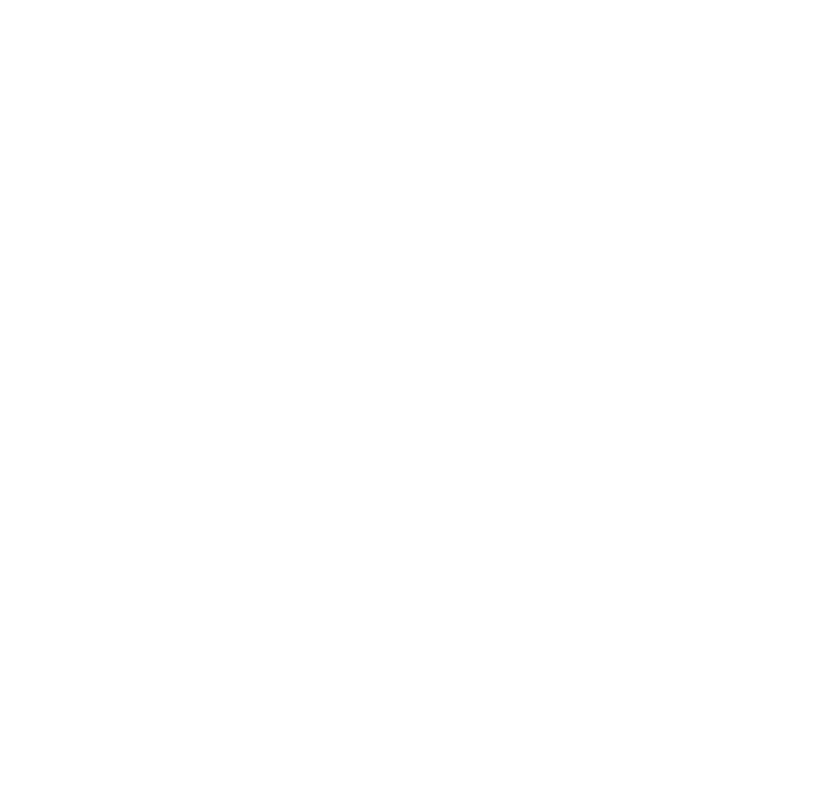
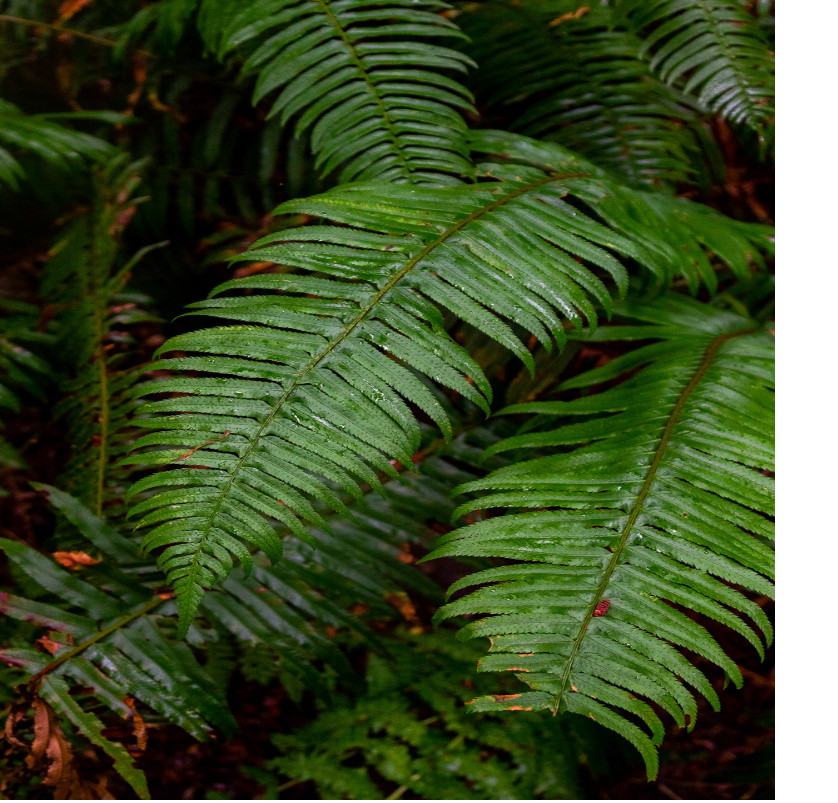
Before and after one commit to gcerv93/signup_form, a plain HTML site: page index.html in a window 1280 px wide. Shown: the whole page, without its empty margins (0-838 px from the left). Drawn offline with Linux system fonts and the light colour scheme.

Commit message:
add image div

```diff
--- a/index.html
+++ b/index.html
@@ -8,6 +8,10 @@
   <title>Signup Form</title>
 </head>
 <body>
-
+  <div class="main">
+    <div class="image">
+      <img src="./images/main.jpeg" alt="leaves">
+    </div>
+  </div>
 </body>
 </html>
--- a/styles.css
+++ b/styles.css
@@ -0,0 +1,67 @@
+/* http://meyerweb.com/eric/tools/css/reset/
+   v2.0 | 20110126
+   License: none (public domain)
+*/
+
+html, body, div, span, applet, object, iframe,
+h1, h2, h3, h4, h5, h6, p, blockquote, pre,
+a, abbr, acronym, address, big, cite, code,
+del, dfn, em, img, ins, kbd, q, s, samp,
+small, strike, strong, sub, sup, tt, var,
+b, u, i, center,
+dl, dt, dd, ol, ul, li,
+fieldset, form, label, legend,
+table, caption, tbody, tfoot, thead, tr, th, td,
+article, aside, canvas, details, embed,
+figure, figcaption, footer, header, hgroup,
+menu, nav, output, ruby, section, summary,
+time, mark, audio, video {
+	margin: 0;
+	padding: 0;
+	border: 0;
+	font-size: 100%;
+	font: inherit;
+	vertical-align: baseline;
+}
+/* HTML5 display-role reset for older browsers */
+article, aside, details, figcaption, figure,
+footer, header, hgroup, menu, nav, section {
+	display: block;
+}
+body {
+	line-height: 1;
+}
+ol, ul {
+	list-style: none;
+}
+blockquote, q {
+	quotes: none;
+}
+blockquote:before, blockquote:after,
+q:before, q:after {
+	content: '';
+	content: none;
+}
+table {
+	border-collapse: collapse;
+	border-spacing: 0;
+}
+
+html, body {
+  height: 100%;
+}
+
+.main {
+  height: 100%;
+}
+
+.image {
+  height: 100%;
+  width: 775px;
+  background-color: blue;
+}
+
+.image img {
+  width: 100%;
+  height: 100%;
+}
```
